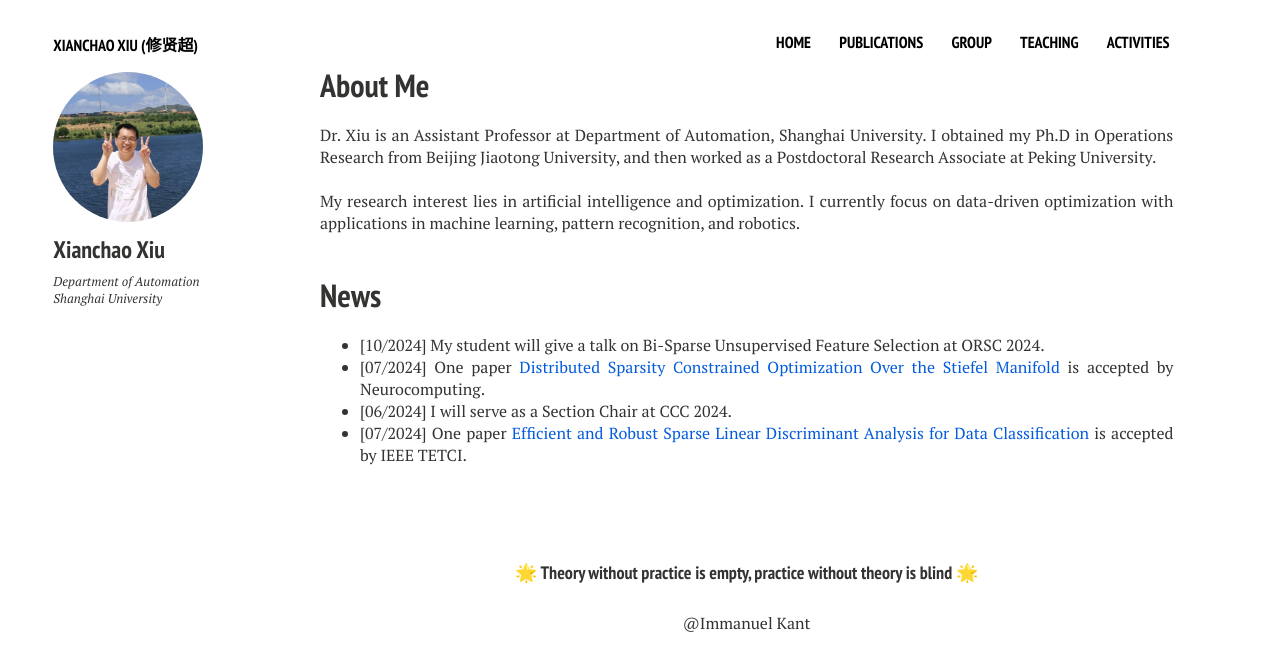
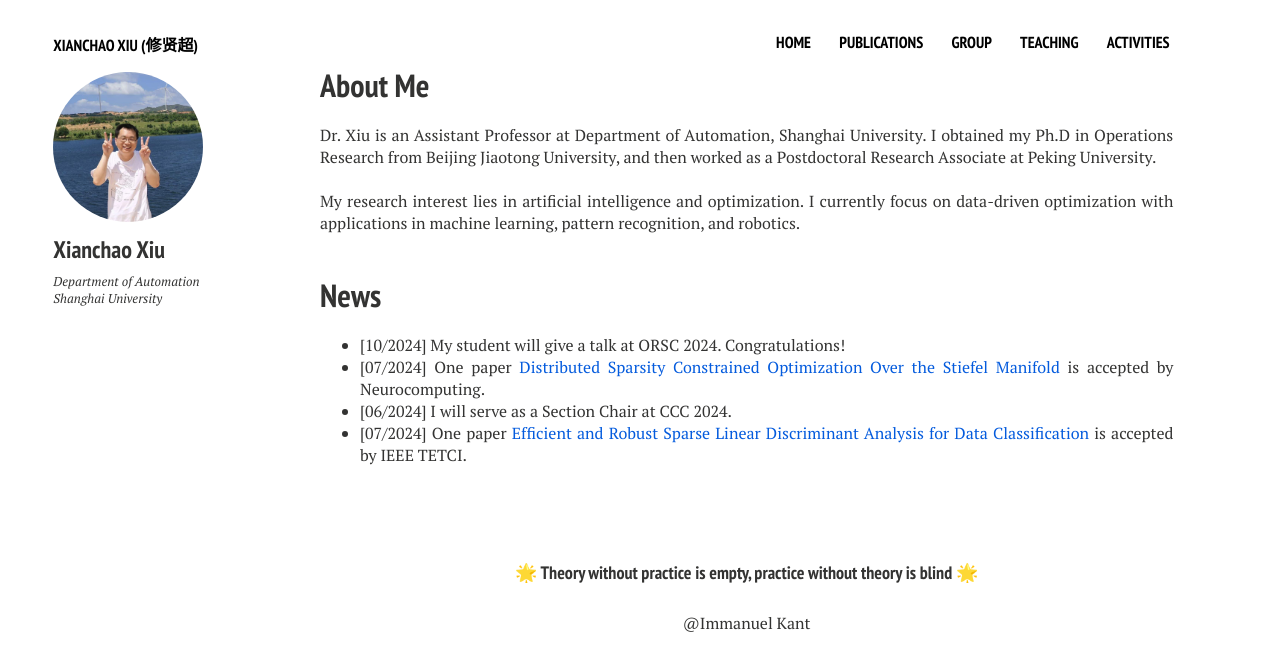
Before and after one commit to xianchaoxiu/xianchaoxiu.github.io, a Jekyll site: the page built from index.md, in a window 1280 px wide. Shown: the top 671 px of the page. Built offline with Jekyll 4.4.1, drawn with Linux system fonts in a browser that asks for light colours; nearby versions of some CDN libraries.

Commit message:
Update home2.html

```diff
--- a/_layouts/home2.html
+++ b/_layouts/home2.html
@@ -39,7 +39,7 @@
 	<h1>News</h1>
       <p>
       <ul>
-      <li>[10/2024] My student will give a talk on Bi-Sparse Unsupervised Feature Selection at ORSC 2024. </li>
+      <li>[10/2024] My student will give a talk at ORSC 2024. Congratulations!</li>
       <li>[07/2024] One paper <a href="https://www.sciencedirect.com/science/article/pii/S0925231224010385" class="textlink" target="_blank">Distributed Sparsity Constrained Optimization Over the Stiefel Manifold</a> is accepted by Neurocomputing.
       <li>[06/2024] I will serve as a Section Chair at CCC 2024. </li>
       <li>[07/2024] One paper <a href="https://ieeexplore.ieee.org/document/10542504" class="textlink" target="_blank">Efficient and Robust Sparse Linear Discriminant Analysis for Data Classification</a> is accepted by IEEE TETCI.
```
